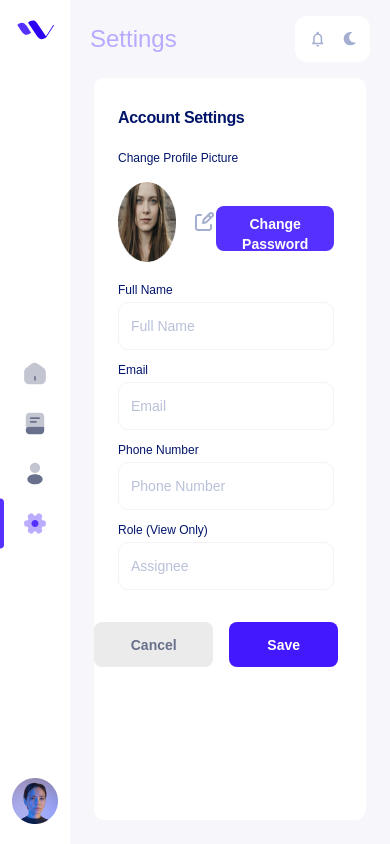
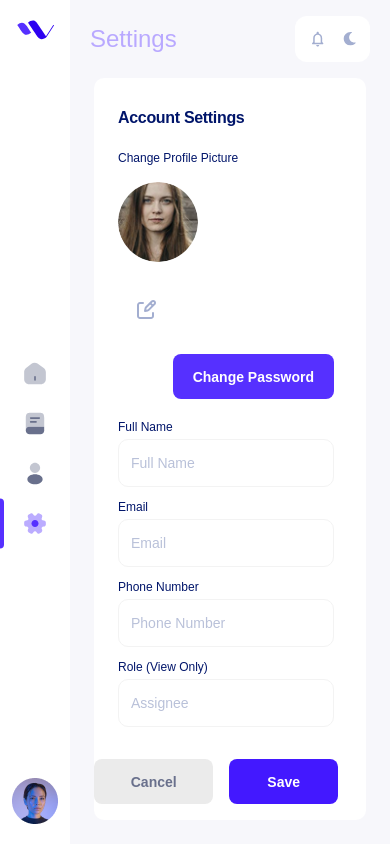
Before and after one commit to tajnur007/d2d-marketing-frontend, a Next.js app: page /settings in a window 390 px wide. Built offline with nearby package versions, Linux system fonts and the light colour scheme; no server answers; sample sign-in values are in the browser's storage; a web font is replaced by a local one.

Commit message:
settings page responsiveness

```diff
--- a/app/(authenticated)/settings/page.tsx
+++ b/app/(authenticated)/settings/page.tsx
@@ -190,8 +190,8 @@ const SettingsPage = () => {
             </div>
           ) : (
             <div>
-              <div className='flex mt-2 ml-6 mb-5'>
-                <div className='flex items-center w-20 mt-[8px]'>
+                <div className='flex mt-2 ml-6 mb-5 flex-col md:flex-row'>
+                  <div className='flex items-center w-20 mt-[8px] md:mt-0'>
                   <Image
                     src={profileImageSrc || profileImage}
                     alt='Profile Picture'
@@ -200,7 +200,7 @@ const SettingsPage = () => {
                     className='rounded-full w-20 h-20 flex-shrink-0'
                   />
                 </div>
-                <div className='mt-9 ml-4 cursor-pointer' onClick={handleEditIconClick}>
+                  <div className='mt-9 md:mt-9 ml-4 cursor-pointer' onClick={handleEditIconClick}>
                   <EditIcon />
                 </div>
                 <input
```
